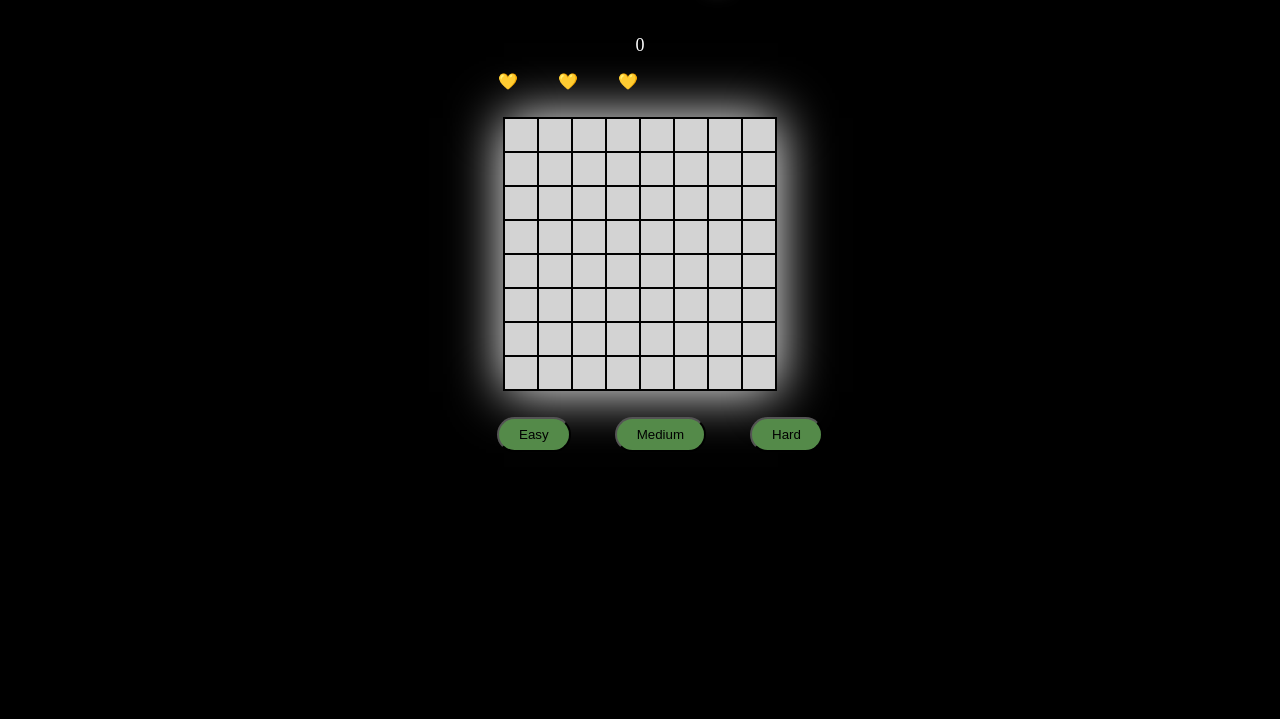
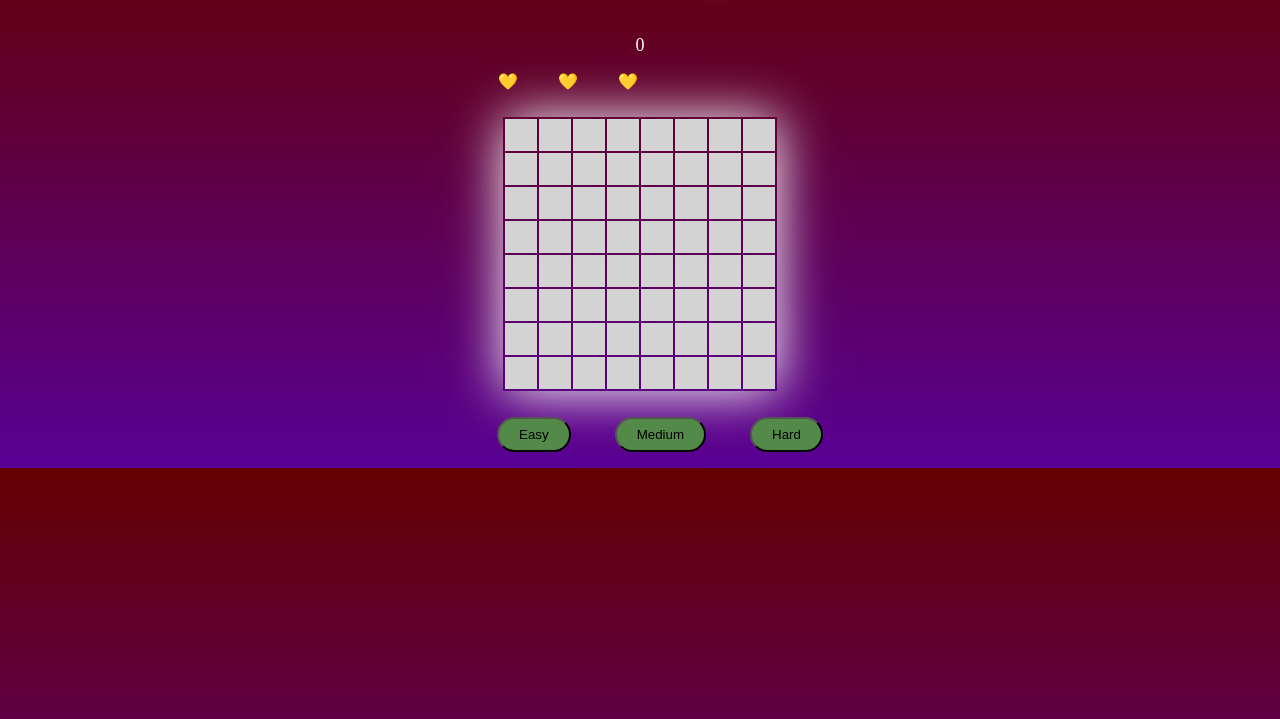
Before and after one commit to michaelmichaeli/FirstOne, a plain HTML site: page index.html in a window 1280 px wide. Shown: the part 81-800 px from the top of the page. Drawn offline with Linux system fonts and the light colour scheme.

Commit message:
Update app.css

```diff
--- a/css/app.css
+++ b/css/app.css
@@ -1,6 +1,6 @@
 body {
     text-align: center;
-    background-color: black;
+    background-image: linear-gradient(rgb(100, 0, 0), rgb(89, 0, 148));
 }
 
 table .shown{
```
